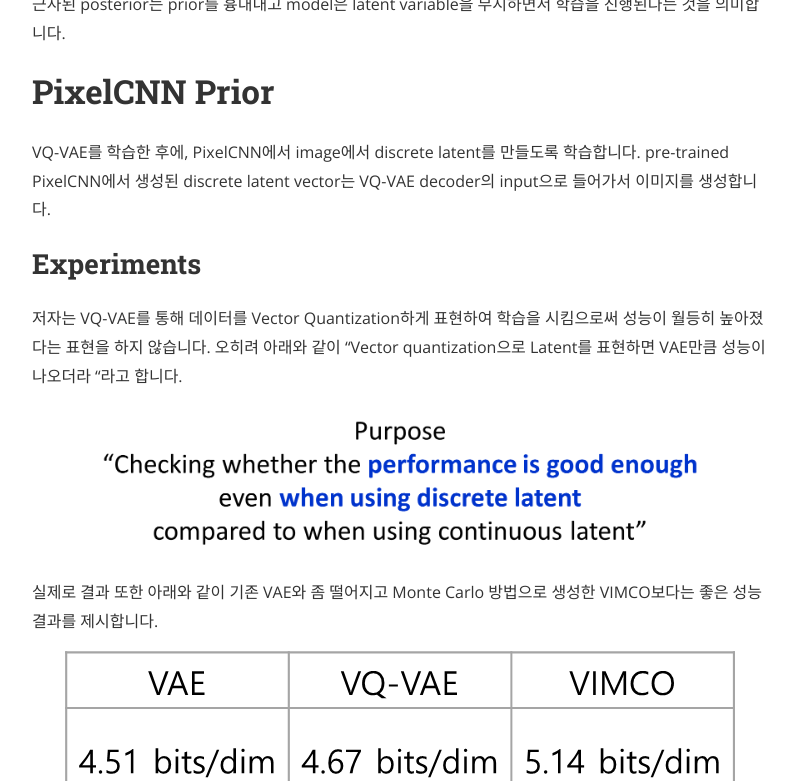
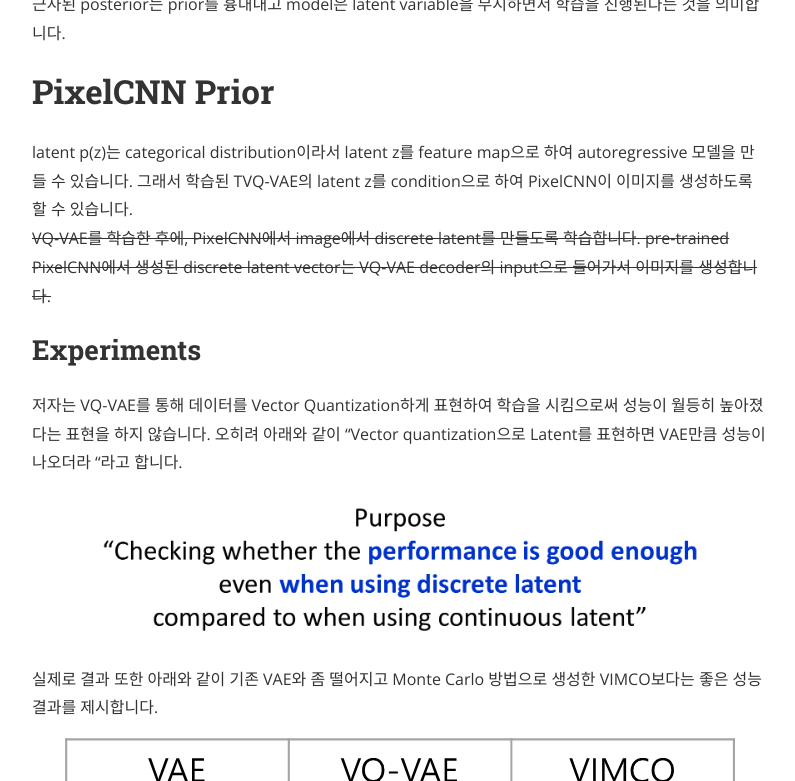
Before and after one commit to deep-generative-models-AIM5036/deep-generative-models-AIM5036.github.io, a Jekyll site: the page built from _posts/2022-11-06-VQVAE.md, in a window 1280 px wide and 900 px high, scrolled down 6423 px, cut to the strip 119-900 px from the top of the window. Shown: the whole strip, without its empty margins (240-1035 px from the left). Built offline with Jekyll 4.4.1, drawn with Linux system fonts in a browser that asks for light colours; nearby versions of some CDN libraries; formulas are drawn with MathJax 3.

Commit message:
fix some

```diff
--- a/_posts/2022-11-06-VQVAE.md
+++ b/_posts/2022-11-06-VQVAE.md
@@ -132,7 +132,9 @@ $$ log\ p(x) = log\ \sum_k d=p(x|z_k)p(z_k) $$
 
 # PixelCNN Prior
 
-VQ-VAE를 학습한 후에, PixelCNN에서 image에서 discrete latent를 만들도록 학습합니다. pre-trained PixelCNN에서 생성된 discrete latent vector는 VQ-VAE decoder의 input으로 들어가서 이미지를 생성합니다.
+latent p(z)는 categorical distribution이라서 latent z를 feature map으로 하여 autoregressive 모델을 만들 수 있습니다.
+그래서 학습된 TVQ-VAE의  latent z를 condition으로 하여 PixelCNN이 이미지를 생성하도록 할 수 있습니다.
+~~VQ-VAE를 학습한 후에, PixelCNN에서 image에서 discrete latent를 만들도록 학습합니다. pre-trained PixelCNN에서 생성된 discrete latent vector는 VQ-VAE decoder의 input으로 들어가서 이미지를 생성합니다.~~
 
 
 ## Experiments
```
